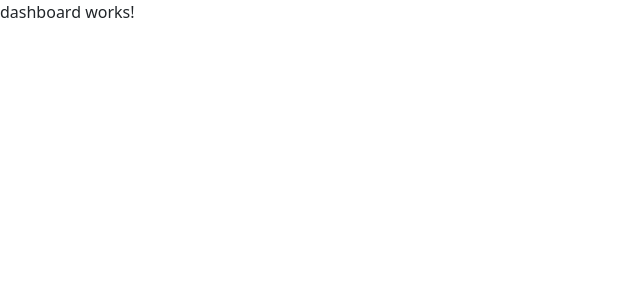
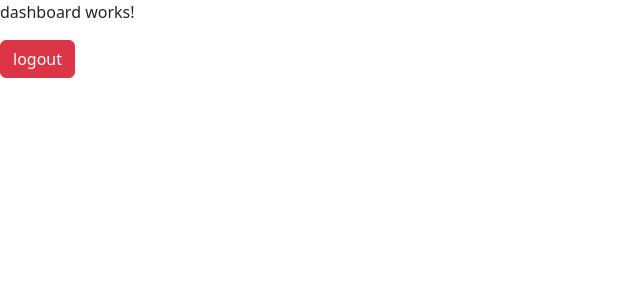
Before and after one commit to Sul3j/lesson-log-system, an Angular app in the folder LessonLogUI/: page /dashboard in a window 1280 px wide. Shown: the top 300 px of the page, without its empty margins (0-640 px from the left). Built offline with nearby package versions, Linux system fonts and the light colour scheme; sample sign-in values are in the browser's storage.

Commit message:
add logout option

```diff
--- a/LessonLogUI/src/app/components/dashboard/dashboard.component.html
+++ b/LessonLogUI/src/app/components/dashboard/dashboard.component.html
@@ -1 +1,2 @@
 <p>dashboard works!</p>
+<button class="btn btn-danger" (click)="logout()">logout</button>
--- a/LessonLogUI/src/app/components/dashboard/dashboard.component.ts
+++ b/LessonLogUI/src/app/components/dashboard/dashboard.component.ts
@@ -1,4 +1,6 @@
 import { Component } from '@angular/core';
+import {AuthService} from "../../services/auth.service";
+import {ToastrService} from "ngx-toastr";
 
 @Component({
   selector: 'app-dashboard',
@@ -6,5 +8,9 @@ import { Component } from '@angular/core';
   styleUrls: ['./dashboard.component.scss']
 })
 export class DashboardComponent {
-
+  constructor(private auth: AuthService, private toastr: ToastrService) {}
+  logout() {
+    this.auth.logout();
+    this.toastr.success('Logged out!')
+  }
 }
--- a/LessonLogUI/src/app/services/auth.service.ts
+++ b/LessonLogUI/src/app/services/auth.service.ts
@@ -2,6 +2,7 @@ import { Injectable } from '@angular/core';
 import {HttpClient} from "@angular/common/http";
 import {RegisterDto} from "../models/registerDto";
 import {LoginDto} from "../models/loginDto";
+import {Router} from "@angular/router";
 
 @Injectable({
   providedIn: 'root'
@@ -10,7 +11,7 @@ export class AuthService {
 
   private readonly url: string = "https://localhost:7212/api/User/";
 
-  constructor(private http: HttpClient) { }
+  constructor(private http: HttpClient, private router: Router) { }
 
   register(dto: RegisterDto) {
     return this.http.post<any>(`${this.url}register`, dto);
@@ -31,4 +32,9 @@ export class AuthService {
   isLoggedIn(): boolean {
     return !!localStorage.getItem('token');
   }
+
+  logout() {
+    localStorage.clear();
+    this.router.navigate(['login']);
+  }
 }
```
